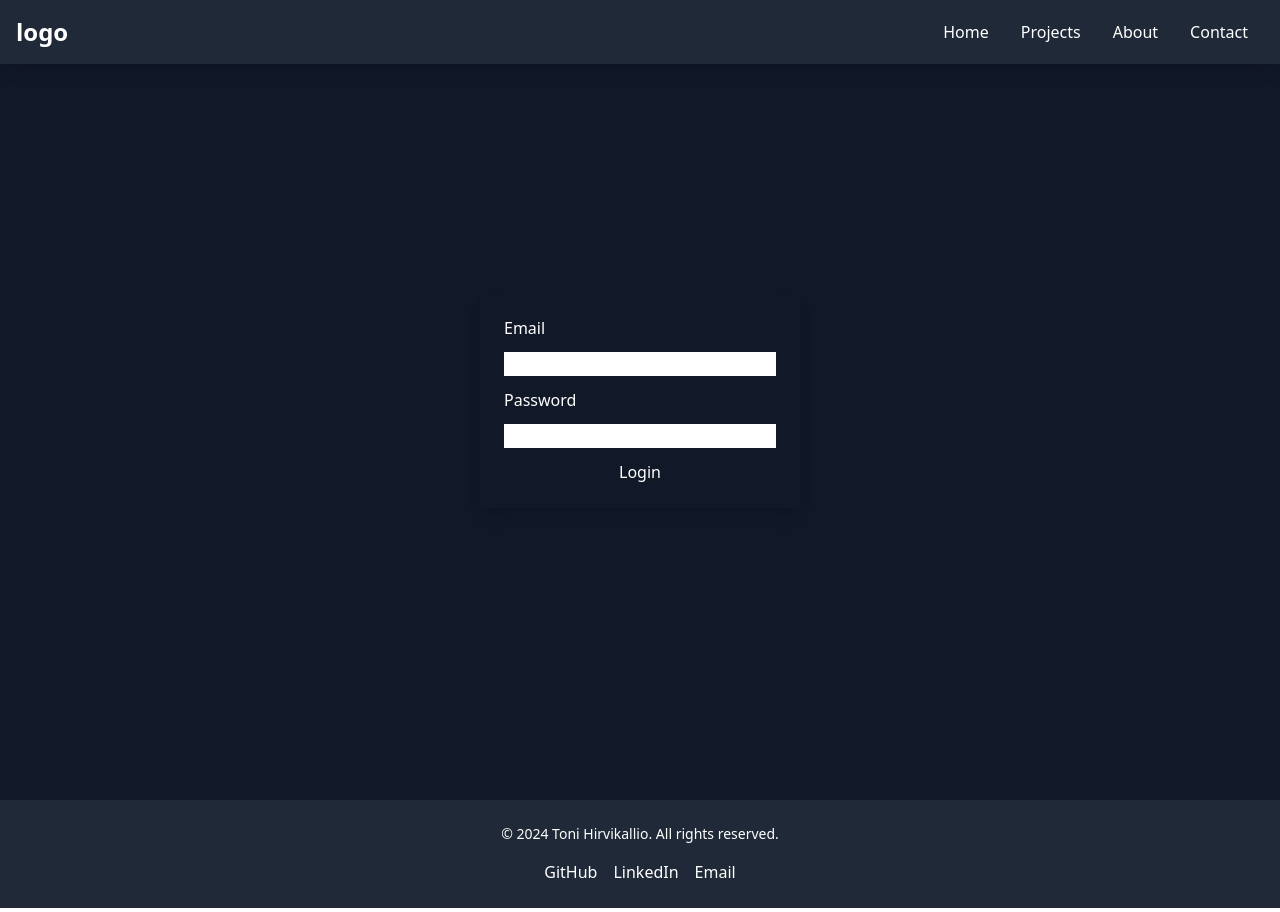
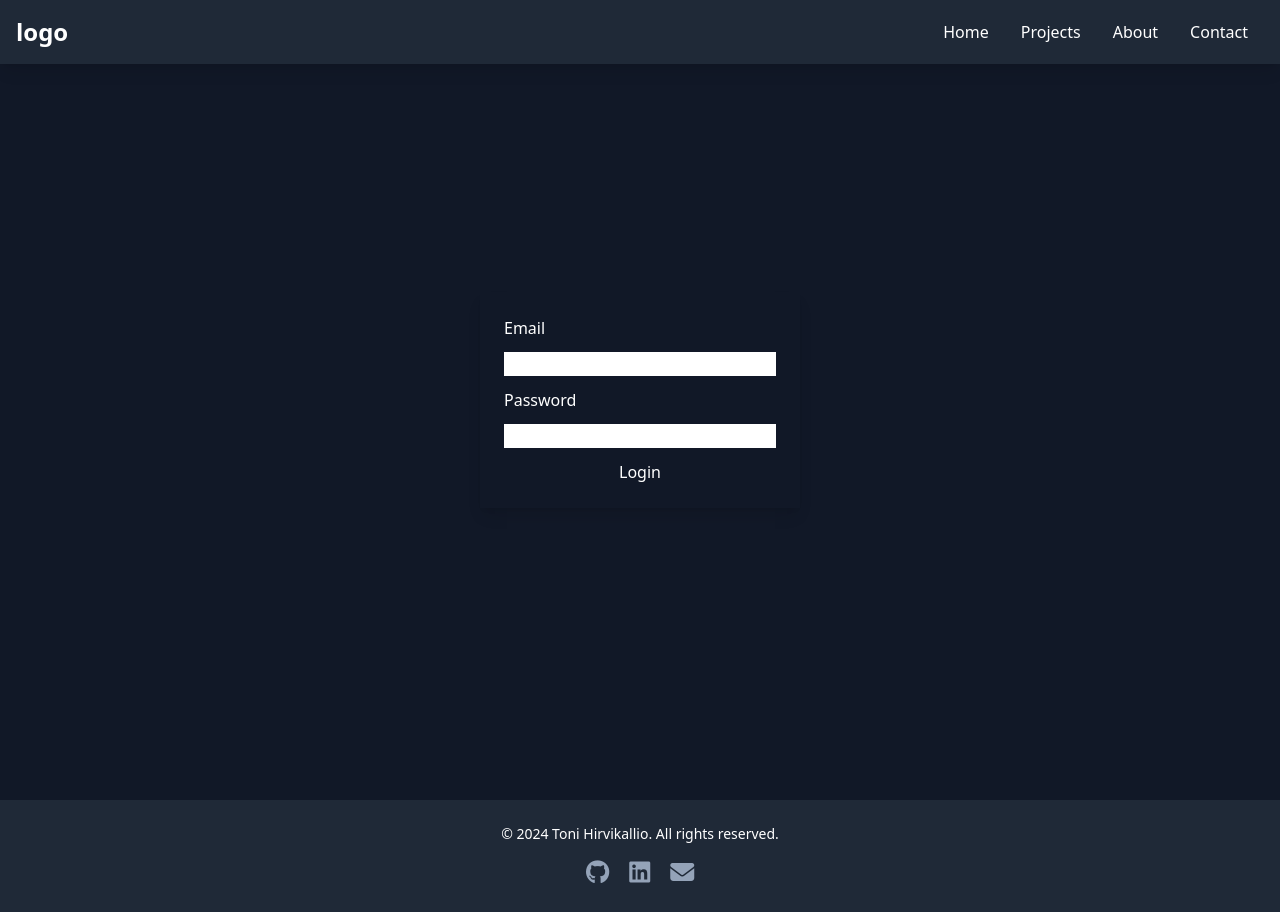
Before and after one commit to woues1/SIDE-PROJECT, a React (Vite) app in the folder Frontend/: page /login in a window 1280 px wide. Built offline with nearby package versions, Linux system fonts and the light colour scheme; no server answers.

Commit message:
Create SocialIcons component, add icons to header and footer

```diff
--- a/Frontend/index.html
+++ b/Frontend/index.html
@@ -2,9 +2,9 @@
 <html lang="en">
   <head>
     <meta charset="UTF-8" />
-    <link rel="icon" type="image/svg+xml" href="/vite.svg" />
     <meta name="viewport" content="width=device-width, initial-scale=1.0" />
     <link href="./src/main.css" rel="stylesheet">
+    <link href="https://cdnjs.cloudflare.com/ajax/libs/font-awesome/6.0.0-beta3/css/all.min.css">
     <title>Portfolio project</title>
   </head>
   <body>
--- a/Frontend/package.json
+++ b/Frontend/package.json
@@ -11,6 +11,9 @@
     "preview": "vite preview"
   },
   "dependencies": {
+    "@fortawesome/fontawesome-free": "^6.7.1",
+    "@fortawesome/free-solid-svg-icons": "^6.7.1",
+    "@fortawesome/react-fontawesome": "^0.2.2",
     "react": "^18.3.1",
     "react-dom": "^18.3.1",
     "react-router-dom": "^7.0.1",
--- a/Frontend/src/components/Footer.tsx
+++ b/Frontend/src/components/Footer.tsx
@@ -1,32 +1,12 @@
+import SocialIcons from "./SocialIcons";
 
 function Footer() {
   return (
     <footer className="bg-gray-800 text-white py-6">
       <div className="container mx-auto text-center">
         <p className="text-sm">&copy; {new Date().getFullYear()} Toni Hirvikallio. All rights reserved.</p>
-        <div className="flex justify-center mt-4 space-x-4">
-          <a
-            href="https://github.com/woues1"
-            className="hover:text-gray-400"
-            target="_blank"
-            rel="noopener noreferrer"
-          >
-            GitHub
-          </a>
-          <a
-            href="https://www.linkedin.com/in/toni-hirvikallio-5a383a292/"
-            className="hover:text-gray-400"
-            target="_blank"
-            rel="noopener noreferrer"
-          >
-            LinkedIn
-          </a>
-          <a
-            href="mailto:toni.hirvikallio@gmail.com"
-            className="hover:text-gray-400"
-          >
-            Email
-          </a>
+        <div className="flex justify-center">
+          <SocialIcons />
         </div>
       </div>
     </footer>
--- a/Frontend/src/components/Hero.tsx
+++ b/Frontend/src/components/Hero.tsx
@@ -1,4 +1,5 @@
 import { Link } from 'react-scroll';
+import SocialIcons from './SocialIcons';
 
 function Hero() {
 
@@ -29,7 +30,9 @@ function Hero() {
         >
           Get in Touch
         </Link>
+
       </div>
+      <SocialIcons />
     </div>
   );
 }
--- /dev/null
+++ b/Frontend/src/components/SocialIcons.tsx
@@ -0,0 +1,36 @@
+
+
+const SocialIcons: React.FC = () => {
+    return (
+        <div className='flex gap-[20px] pt-3'>
+            <a
+                href="https://github.com/woues1"
+                target="_blank"
+                rel="noopener noreferrer"
+                title="GitHub"
+                className='text-2xl text-customGray'
+            >
+                <i className="fab fa-github"></i>
+            </a>
+            <a
+                href="https://www.linkedin.com/in/toni-hirvikallio-5a383a292/"
+                target="_blank"
+                rel="noopener noreferrer"
+                title="LinkedIn"
+                className="text-2xl text-customGray"
+            >
+                <i className="fab fa-linkedin"></i>
+            </a>
+            <a
+                href="mailto:toni.hirvikallio@gmail.com"
+                target="_blank"
+                title="Gmail"
+                className="text-2xl text-customGray"
+            >
+                <i className="fas fa-envelope"></i>
+            </a>
+        </div>
+    )
+}
+
+export default SocialIcons
--- a/Frontend/src/main.tsx
+++ b/Frontend/src/main.tsx
@@ -3,6 +3,7 @@ import { createRoot } from 'react-dom/client';
 import './main.css';
 import App from './App.tsx';
 import { AuthContextProvider } from './context/AuthContext.tsx';
+import '@fortawesome/fontawesome-free/css/all.min.css';
 
 createRoot(document.getElementById('root')!).render(
   <StrictMode>
--- a/Frontend/tailwind.config.js
+++ b/Frontend/tailwind.config.js
@@ -2,7 +2,11 @@
 module.exports = {
   content: ['./index.html', './src/**/*.{js,ts,jsx,tsx}'],
   theme: {
-    extend: {},
+    extend: {
+      colors: {
+        customGray: 'rgb(148, 163, 184)',
+      },
+    },
   },
   plugins: [],
 }
```
Also changed, not shown: 1 other file (tests, documents, lock files or other folders).
